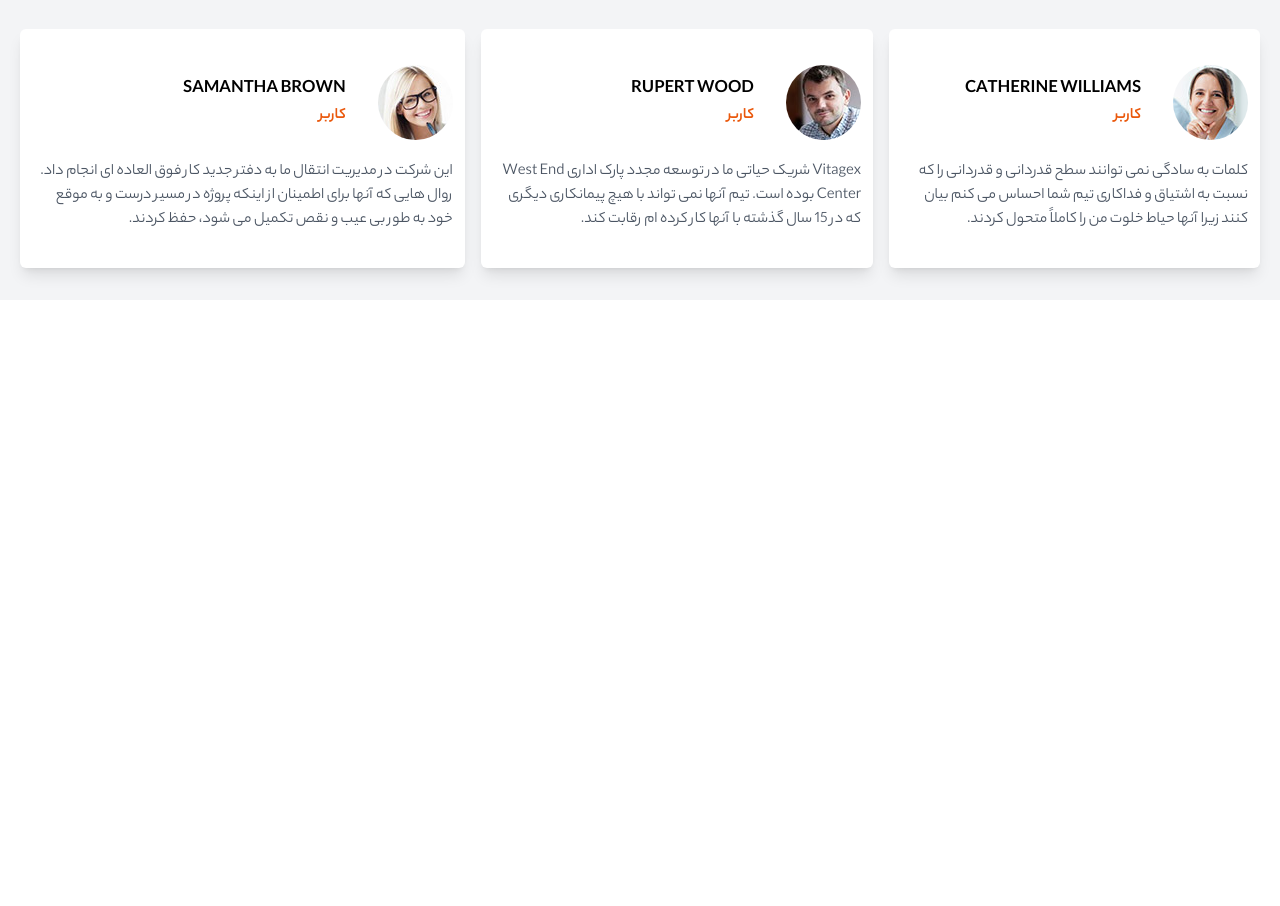
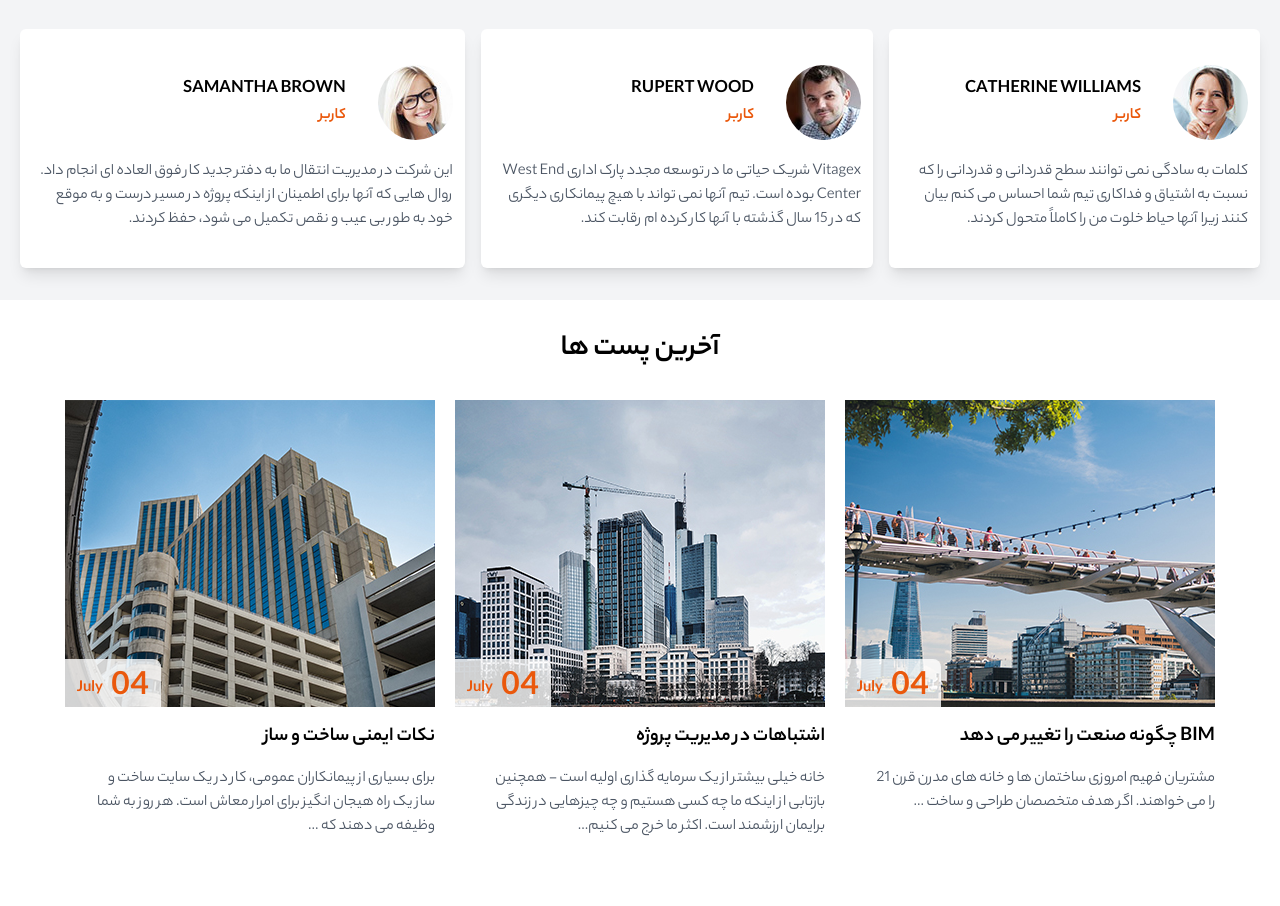
Before and after one commit to yooosef3/Construction, a website built with Parcel: page src/html/index.html in a window 1280 px wide. Shown: the part 4845-5751 px from the top of the page. Before the commit the page ends 5145 px from the top, so only its background shows below. Built offline with nearby package versions, Linux system fonts and the light colour scheme.

Commit message:
blogs section finished

```diff
--- a/src/html/index.html
+++ b/src/html/index.html
@@ -7,7 +7,7 @@
     <link rel="stylesheet" href="/src/css/swiper-bundle.min.css" />
     <title>Construction</title>
   </head>
-  <body>
+  <body class="max-w-[1535px] mx-auto">
     <header
       class="fixed top-0 left-0 w-full z-10 flex justify-between p-4 shadow bg-white"
     >
@@ -1571,6 +1571,44 @@
             </div>
           </section>
       <!-- end comments section -->
+
+      <!-- start blogs posts -->
+          <section class="p-8 mb-8">
+            <h1 class="text-3xl font-bold text-center">آخرین پست ها</h1>
+            <div class=" flex flex-col justify-center items-center md:items-baseline flex-wrap gap-5 md:flex-row">
+              <div class="flex flex-col gap-4 mt-8 group">
+                <div class="pb-8 w-fit">
+                  <div class="relative w-fit overflow-hidden">
+                    <img src="../../assets/images/post-10-370x307.jpg" class="duration-200 cursor-pointer lg:group-hover:scale-[1.1]"/>
+                    <div class="absolute left-0 bottom-0 w-24 h-12 text-orange-600 flex justify-center items-center pt-3 rounded-tr-lg bg-opacity-80 bg-white"><span class="text-4xl font-bold">04</span><span class="mr-2 font-bold">July</span></div>
+                  </div>
+                  <h1 class="text-xl font-bold my-4 hover:text-orange-600 cursor-pointer duration-200">BIM چگونه صنعت را تغییر می دهد</h1>
+                  <p class="text-gray-600 w-[360px] pl-4">مشتریان فهیم امروزی ساختمان ها و خانه های مدرن قرن 21 را می خواهند. اگر هدف متخصصان طراحی و ساخت ...</p>
+                </div>
+              </div>
+              <div class="flex flex-col gap-4 mt-8 group">
+                <div class="pb-8 w-fit">
+                  <div class="relative w-fit overflow-hidden">
+                    <img src="../../assets/images/post-11-370x307.jpg" class="duration-200 cursor-pointer lg:group-hover:scale-[1.1]"/>
+                    <div class="absolute left-0 bottom-0 w-24 h-12 text-orange-600 flex justify-center items-center pt-3 rounded-tr-lg bg-opacity-80 bg-white"><span class="text-4xl font-bold">04</span><span class="mr-2 font-bold">July</span></div>
+                  </div>
+                  <h1 class="text-xl font-bold my-4 hover:text-orange-600 cursor-pointer duration-200">اشتباهات در مدیریت پروژه</h1>
+                  <p class="text-gray-600 w-[360px] pl-4">خانه خیلی بیشتر از یک سرمایه گذاری اولیه است - همچنین بازتابی از اینکه ما چه کسی هستیم و چه چیزهایی در زندگی برایمان ارزشمند است. اکثر ما خرج می کنیم...</p>
+                </div>
+              </div>
+              <div class="flex flex-col gap-4 mt-8 group">
+                <div class="pb-8 w-fit">
+                  <div class="relative w-fit overflow-hidden">
+                    <img src="../../assets/images/post-12-370x307.jpg" class="duration-200 cursor-pointer lg:group-hover:scale-[1.1]"/>
+                    <div class="absolute left-0 bottom-0 w-24 h-12 text-orange-600 flex justify-center items-center pt-3 rounded-tr-lg bg-opacity-80 bg-white"><span class="text-4xl font-bold">04</span><span class="mr-2 font-bold">July</span></div>
+                  </div>
+                  <h1 class="text-xl font-bold my-4 hover:text-orange-600 cursor-pointer duration-200">نکات ایمنی ساخت و ساز</h1>
+                  <p class="text-gray-600 w-[360px] pl-4">برای بسیاری از پیمانکاران عمومی، کار در یک سایت ساخت و ساز یک راه هیجان انگیز برای امرار معاش است. هر روز به شما وظیفه می دهند که ...</p>
+                </div>
+              </div>
+            </div>
+          </section>
+      <!-- end blogs posts -->
     </main>
     <script src="https://unpkg.com/alpinejs@3.10.3/dist/cdn.min.js"></script>
     <script src="/src/js/swiper-bundle.min.js"></script>
```
Also changed, not shown: assets/images/bg-image-1-1770x560.jpg (added), assets/images/post-10-370x307.jpg (added), assets/images/post-11-370x307.jpg (added), assets/images/post-12-370x307.jpg (added), src/css/output.css.
